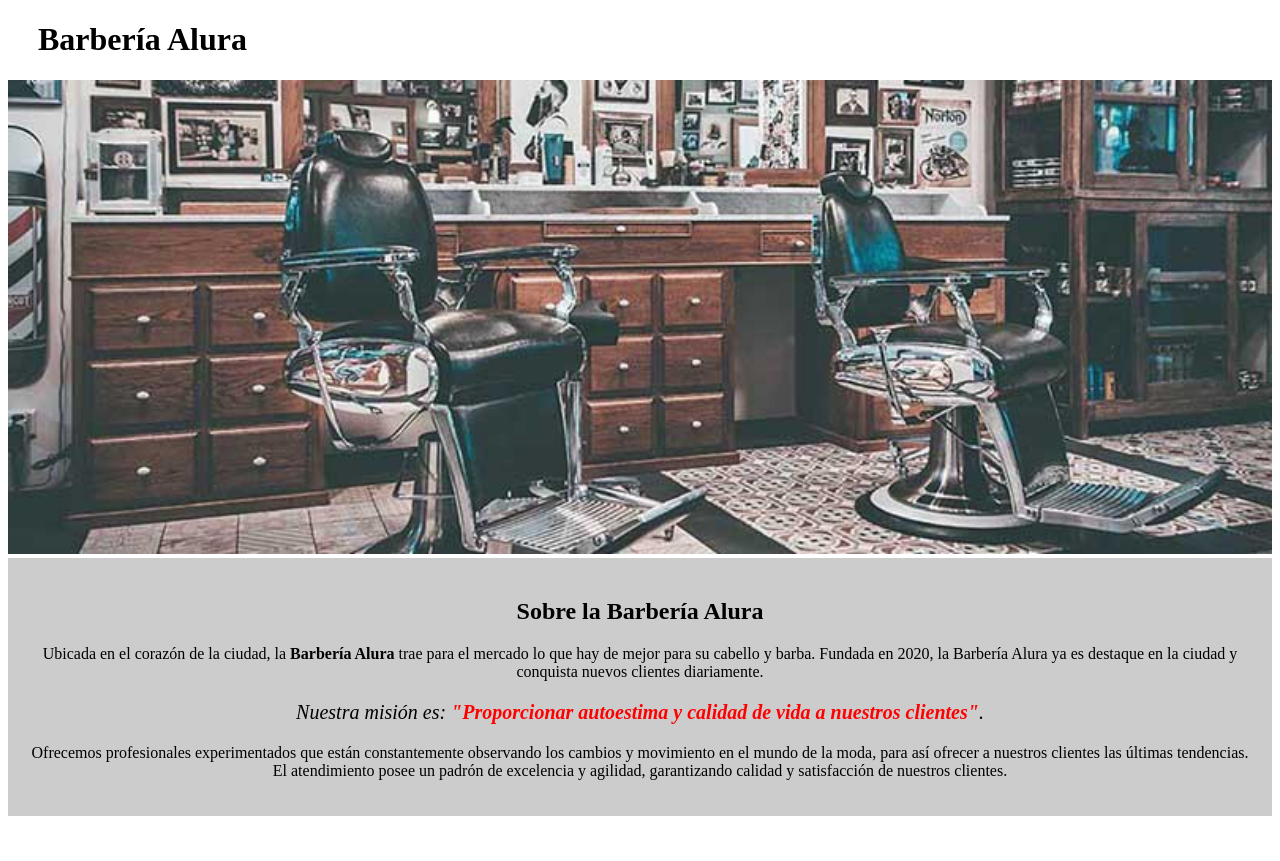
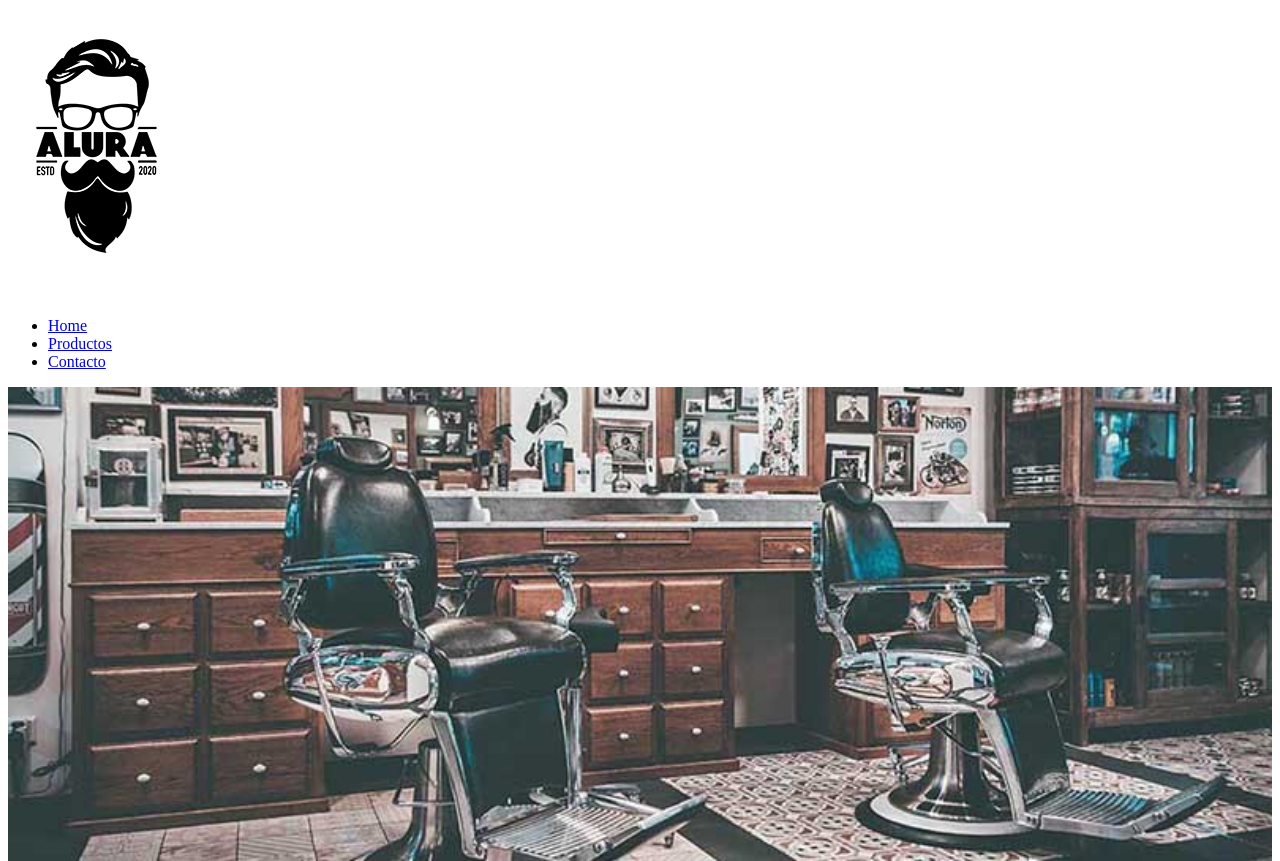
Before and after one commit to sebasVan/EjercicioPagWeb, a plain HTML site: page index.html in a window 1280 px wide. Shown: the top 861 px of the page. Drawn offline with Linux system fonts and the light colour scheme.

Commit message:
Update index.html

```diff
--- a/index.html
+++ b/index.html
@@ -12,9 +12,19 @@
 
     <body>
 
-        <header>
-            <h1 class="titulo-principal">Barbería Alura</h1>
-        </header>
+
+         <header>
+        <div class="caja">
+            <h1><img src="imagenes/logo.png"></h1>
+            <nav>
+                <ul>
+                    <li><a href="index.html">Home</a></li>
+                    <li><a href="productos.html">Productos</a></li>
+                    <li><a href="contacto.html">Contacto</a></li>
+                </ul>
+            </nav>
+        </div>
+    </header>
 
         <img id="banner" src="banner/banner.jpg">
 
```
